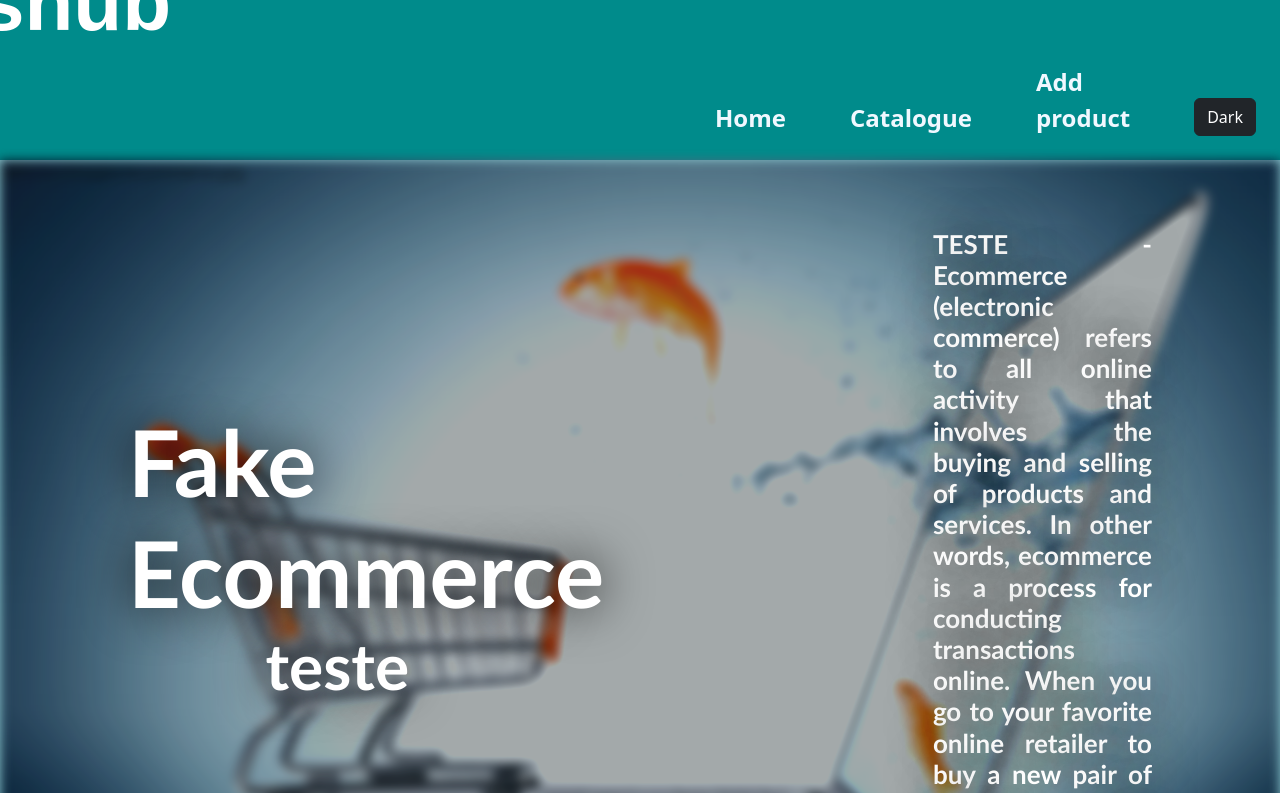
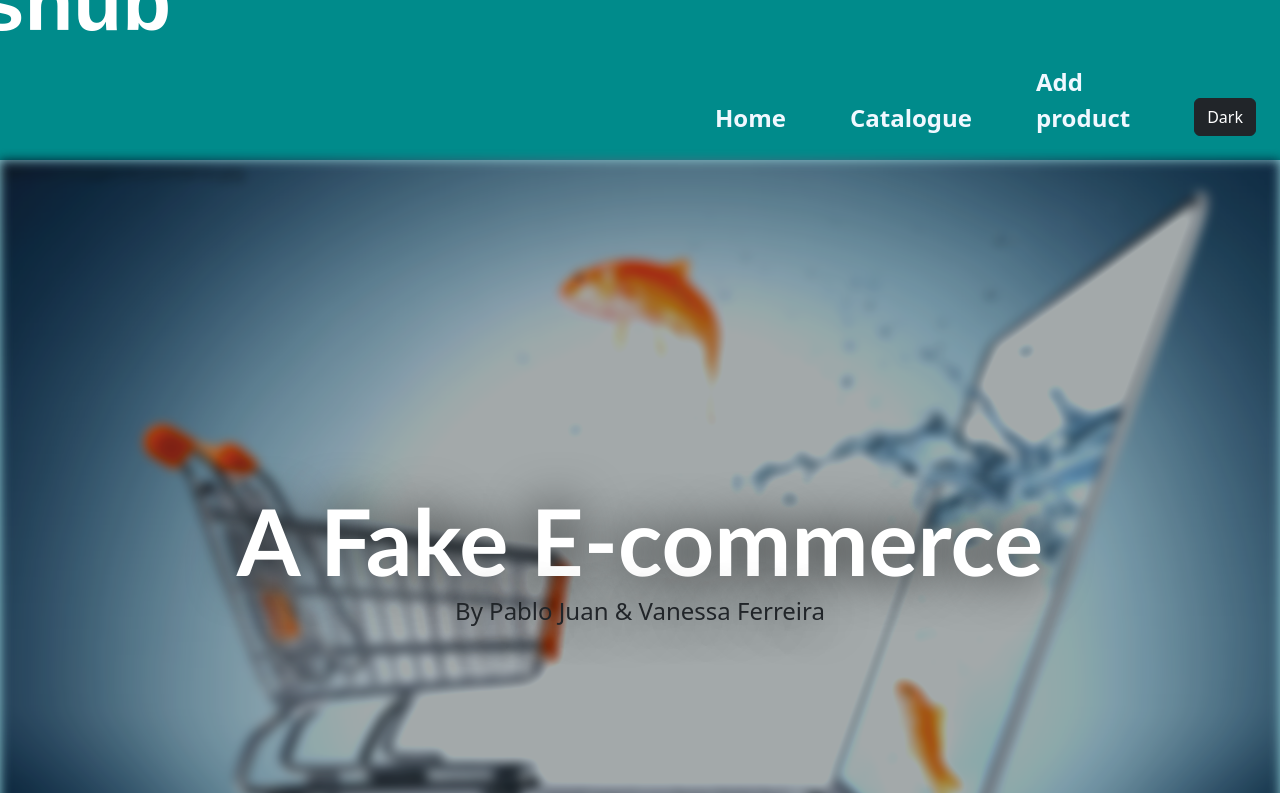
Before and after one commit to epicnessinha/Geekshub-Store, a React (Create React App) app: page / in a window 1280 px wide. Shown: the top 793 px of the page. Built offline with nearby package versions, Linux system fonts and the light colour scheme.

Commit message:
CSS Updates

```diff
--- a/src/App.css
+++ b/src/App.css
@@ -2,6 +2,7 @@
 
   height: 100vh;
   background-color: rgb(139, 202, 210);
+
 
 
 }
--- a/src/App.js
+++ b/src/App.js
@@ -11,6 +11,7 @@ function App() {
       <Body/>
 
 
+
     </div>
   );
 
--- a/src/components/Footer/Footer.jsx
+++ b/src/components/Footer/Footer.jsx
@@ -4,7 +4,7 @@ import './Footer.css';
 const Footer = () => {
 
     return (
-        <div className='footerDesign'>Footer</div>
+        <div className='footerDesign'>By Pablo Juan & Vanessa Ferreira</div>
     )
 
 }
--- a/src/containers/AddProduct/AddProduct.css
+++ b/src/containers/AddProduct/AddProduct.css
@@ -14,13 +14,13 @@
 
 .feedbackMessageError {
   color: darkcyan;
-  font-size: xx-large;
+  font-size: x-large;
   font-weight: 700;
 }
 
 .feedbackMessageSuccess {
   color: rgb(207, 12, 12);
-  font-size: xx-large;
+  font-size: x-large;
 }
 
 
--- a/src/containers/Catalogue/Catalogue.css
+++ b/src/containers/Catalogue/Catalogue.css
@@ -1,6 +1,4 @@
-.catalogueDesign{
-
-
+.catalogueDesign {
   margin-top: 1.5em;
   margin-bottom: 1em;
   display: grid;
@@ -8,12 +6,14 @@
   overflow-y: scroll;
   background-color: rgb(139, 202, 210);
   text-align: center;
-
-
-
 }
 
-.catalogueDesignDark{
+.catalogueDesign:hover {
+  transition: 0.2s;
+  margin: 10px;
+}
+
+.catalogueDesignDark {
   margin-top: 0.5em;
   margin-bottom: 1em;
   display: grid;
@@ -23,11 +23,16 @@
   text-align: center;
 }
 
-
-.inputDesign{
+.inputDesign {
   width: 50vh;
   height: 3vh;
-    border-radius: 0.5;
+  border-radius: 0.5%;
   border-color: darkcyan;
   border: 1vh;
+
 }
+
+.productGridDesign{
+
+
+}
--- a/src/containers/Home/Home.css
+++ b/src/containers/Home/Home.css
@@ -59,7 +59,7 @@ h3 {
 .left-text {
     display: flex;
     flex-direction: column;
-    text-align: justify;
+    text-align: center;
     align-items: center;
     justify-content: center;
     margin-left: 8em;
--- a/src/containers/Home/Home.jsx
+++ b/src/containers/Home/Home.jsx
@@ -8,16 +8,12 @@ const Home = () => {
       <div className="background-image">{BackgroundImage}</div>
       <div className="Text-Wrapper">
         <div className="left-text">
-          <h1 className="welcome-title">Fake Ecommerce</h1>
-          <h2>teste</h2>
+          <h1 className="welcome-title">A Fake E-commerce</h1>
+          <h4>By Pablo Juan & Vanessa Ferreira</h4>
         </div>
         <div className="right-text">
           <h3>
-            TESTE - Ecommerce (electronic commerce) refers to all online
-            activity that involves the buying and selling of products and
-            services. In other words, ecommerce is a process for conducting
-            transactions online. When you go to your favorite online retailer to
-            buy a new pair of shoes, you're engaging in ecommerce.
+
           </h3>
         </div>
       </div>
--- a/src/containers/ProductDetails/ProductDetails.css
+++ b/src/containers/ProductDetails/ProductDetails.css
@@ -4,7 +4,7 @@
 .productDetailDesign {
   height: 80vh;
   width: 80vh;
-  background-color:  rgb(139, 202, 210);
+  background-color: rgb(139, 202, 210);
   font-size: xx-large;
   font-family: Impact, Haettenschweiler, "Arial Narrow Bold", sans-serif;
   margin-left: 50vh;
@@ -22,9 +22,10 @@
 }
 
 .image {
-  margin-left: 270px;
+  margin-left: 35vh;
 }
 
+
 .price {
-  margin-left: 30px;
+  margin-left: 10vh;
 }
--- a/src/containers/ProductDetails/ProductDetails.jsx
+++ b/src/containers/ProductDetails/ProductDetails.jsx
@@ -11,7 +11,7 @@ const ProductDetails = () => {
         <h1>{product.title}</h1>
       </div>
       <div>
-        <img className="image" src={product.images} width="380" height="320" />
+        <img className="image" src={product.images} width="500" height="420" />
       </div>
       <div className="price">
         <div>Price: {product.price} €</div>
```
Also changed, not shown: src/images/cart.jpg (added), src/images/onlineshop.jpg (added). Lines whose indentation alone changed are shown as unchanged.
